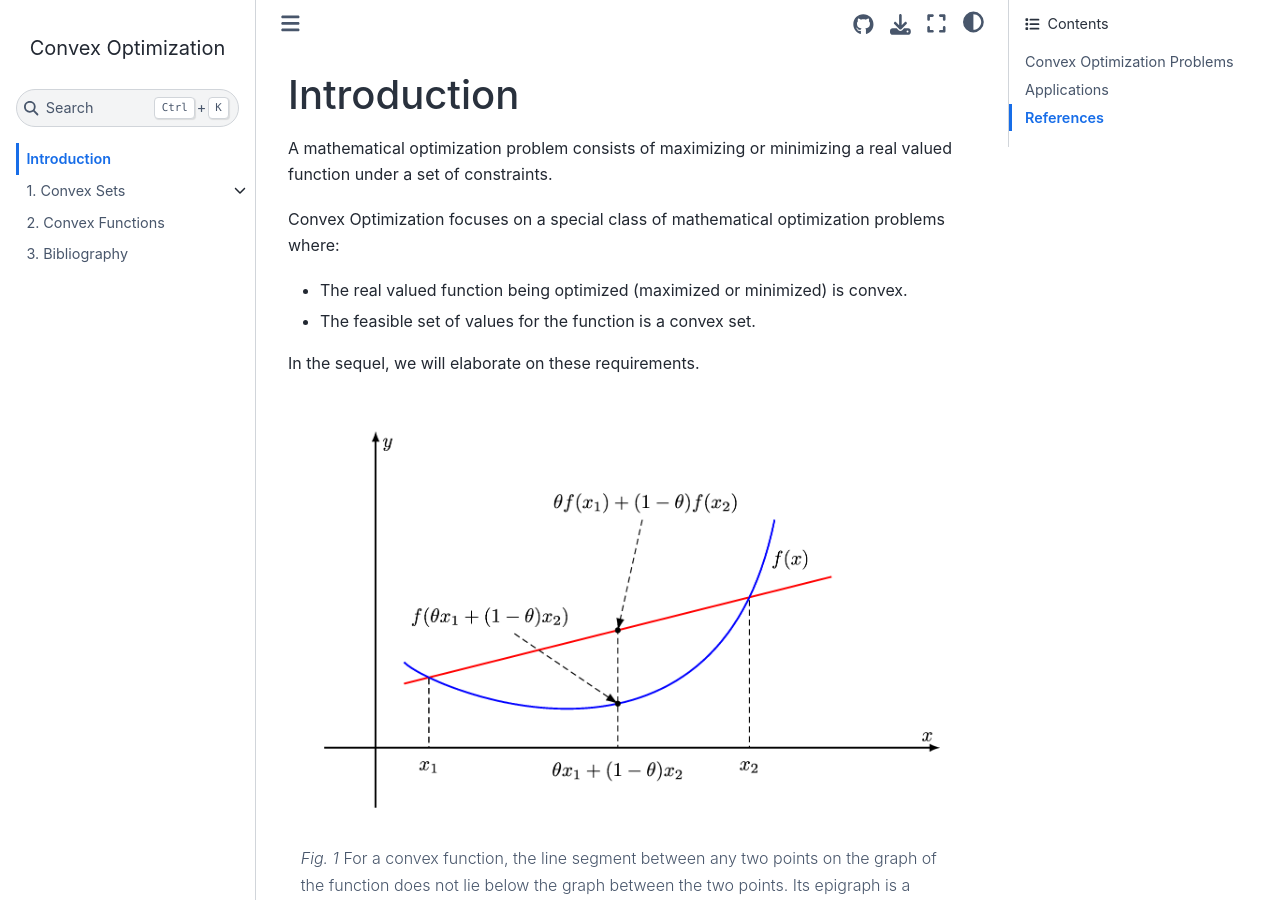
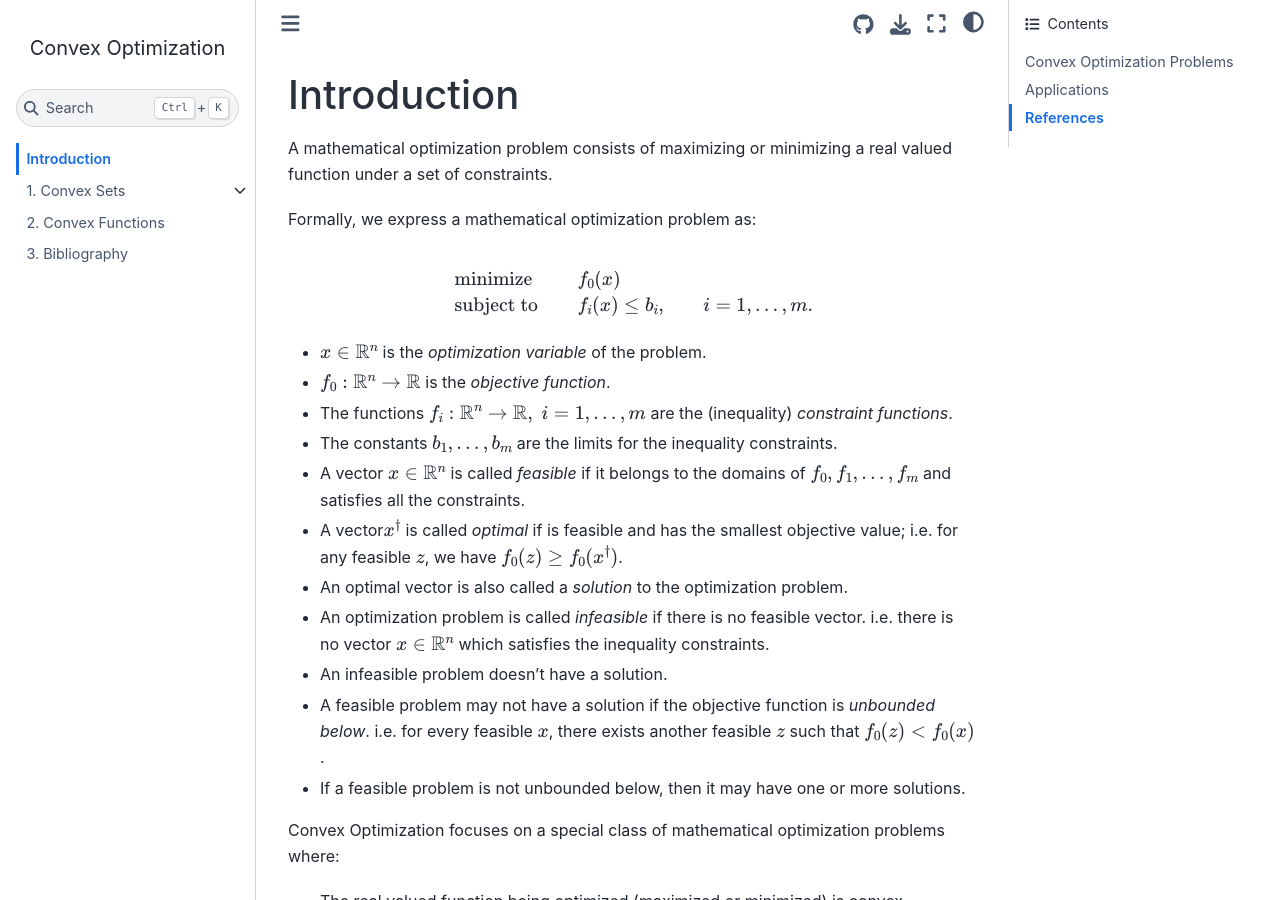
Before and after one commit to shailesh1729/tisp, a Jupyter Book: the page built from book/intro.md, in a window 1280 px wide and 900 px high. Built offline with Jupyter Book 1.0.4 settings and Sphinx 7.4.7 and the Sphinx Book theme 1.1.4, drawn with Linux system fonts in a browser that asks for light colours; cross-references to code outside the pages are shown as plain code.

Commit message:
updates convex functions

```diff
--- a/book/_config.yml
+++ b/book/_config.yml
@@ -58,6 +58,7 @@ sphinx:
           "QQ": "\\mathbb{Q}"
           "RR": "\\mathbb{R}"
           "RRMN": "\\mathbb{R}^{M \\times N}"
+          "SS": "\\mathbb{S}"
           "TT": "\\mathbb{T}"
           "UU": "\\mathbb{U}"
           # A vector space
--- a/book/intro.md
+++ b/book/intro.md
@@ -4,6 +4,39 @@
 A mathematical optimization problem consists of maximizing
 or minimizing a real valued function under a set of constraints.
 
+
+Formally, we express a mathematical optimization problem as:
+
+$$
+\begin{aligned}
+  & \text{minimize}  & &  f_0(x) & & \\
+  & \text{subject to} & & f_i(x) \leq b_i, & & i = 1, \dots, m.
+\end{aligned}
+$$
+
+* $x \in \RR^n$ is the *optimization variable* of the problem.
+* $f_0 : \RR^n \to \RR$ is the *objective function*.
+* The functions $f_i : \RR^n \to \RR, \; i=1,\dots, m$ are the
+  (inequality) *constraint functions*.
+* The constants $b_1, \dots, b_m$ are the limits for the
+  inequality constraints.
+* A vector $x \in \RR^n$ is called *feasible* if it belongs to
+  the domains of $f_0, f_1, \dots, f_m$ and satisfies all the
+  constraints.
+* A vector$x^{\dag}$ is called *optimal* if is feasible and has
+  the smallest objective value; i.e. for any feasible $z$,
+  we have $f_0(z)\geq f_0(x^{\dag})$.
+* An optimal vector is also called a *solution* to the
+  optimization problem.
+* An optimization problem is called *infeasible* if there
+  is no feasible vector. i.e. there is no vector $x \in \RR^n$
+  which satisfies the inequality constraints.
+* An infeasible problem doesn't have a solution.
+* A feasible problem may not have a solution if the objective
+  function is *unbounded below*. i.e. for every feasible $x$,
+  there exists another feasible $z$ such that $f_0(z) < f_0(x)$.
+* If a feasible problem is not unbounded below, then it may have
+  one or more solutions.
 
 Convex Optimization focuses on a special class of mathematical
 optimization problems where:
```
Also changed, not shown: book/convex_functions/intro.md (+122 -0 lines).
